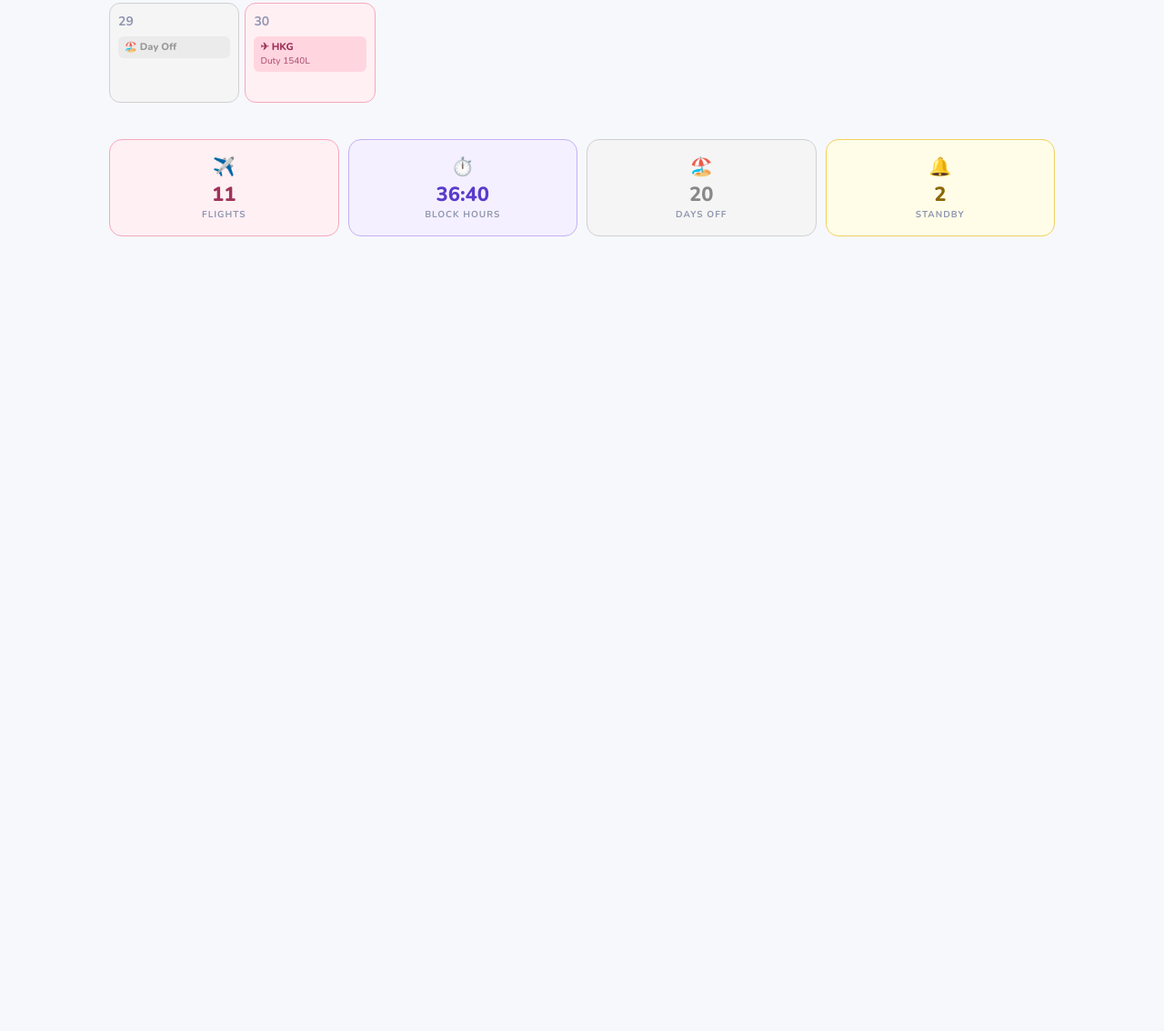
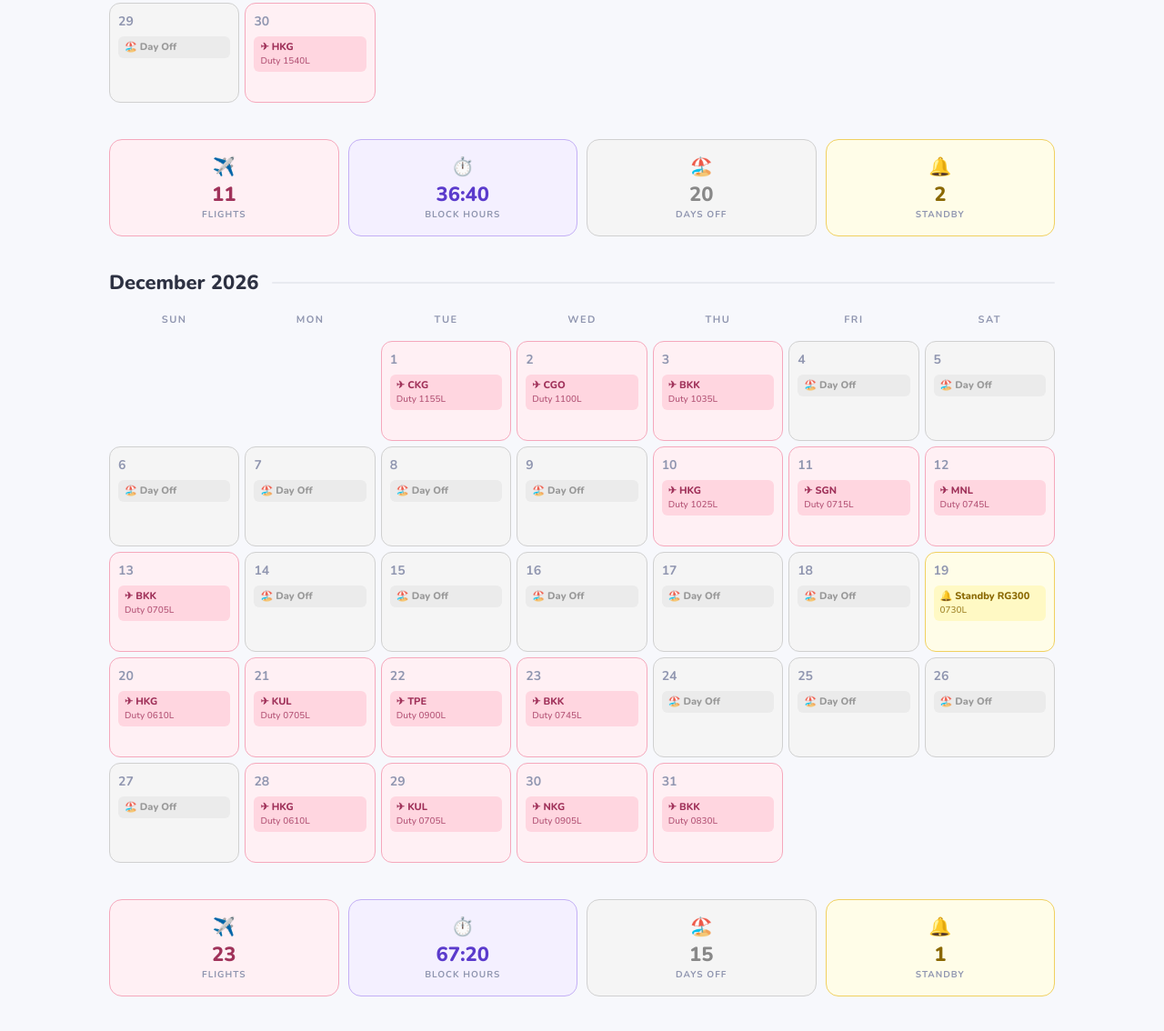
Before and after one commit to puttysmilez/Roster, a plain HTML site: page index.html in a window 1280 px wide. Shown: the part 894-2028 px from the top of the page at 91% size. Before the commit the page ends 1218 px from the top, so only its background shows below. Drawn offline with nearby package versions, Linux system fonts and the light colour scheme.

Commit message:
Update index.html

```diff
--- a/index.html
+++ b/index.html
@@ -488,6 +488,39 @@
     </div>
   </div>
 
+  <!-- December 2026 -->
+  <div class="month-block" style="margin-top:36px;">
+    <div class="month-header">
+      <h2>December 2026</h2>
+      <div class="line"></div>
+    </div>
+    <div class="calendar" id="dec-calendar"></div>
+  </div>
+
+  <!-- December Stats -->
+  <div class="stats-grid">
+    <div class="stat-card card-flight">
+      <div class="stat-icon">✈️</div>
+      <div class="stat-value" id="dec-stat-flights">—</div>
+      <div class="stat-label">Flights</div>
+    </div>
+    <div class="stat-card card-hours">
+      <div class="stat-icon">⏱️</div>
+      <div class="stat-value" id="dec-stat-hours">—</div>
+      <div class="stat-label">Block Hours</div>
+    </div>
+    <div class="stat-card card-off">
+      <div class="stat-icon">🏖️</div>
+      <div class="stat-value" id="dec-stat-off">—</div>
+      <div class="stat-label">Days Off</div>
+    </div>
+    <div class="stat-card card-standby">
+      <div class="stat-icon">🔔</div>
+      <div class="stat-value" id="dec-stat-standby">—</div>
+      <div class="stat-label">Standby</div>
+    </div>
+  </div>
+
 </div>
 
 <!-- Modal -->
@@ -741,6 +774,64 @@ const rosterDataNov = {
   '2026-11-30': [{ type:'flight', label:'BKK → HKG', dep:'1700L', arr:'2050L', duty:'CX0706', ac:'33A', block:'2:50', dutyStart:'1540L', dutyEnd:'2120L', dutyPeriod:'5:40' }],
 };
 
+const rosterDataDec = {
+  '2026-12-01': [
+    { type:'flight', label:'HKG → CKG', dep:'1320L', arr:'1600L', duty:'CX0966', ac:'33P', block:'2:40', dutyStart:'1155L' },
+    { type:'flight', label:'CKG → HKG', dep:'1715L', arr:'1940L', duty:'CX0929', ac:'33P', block:'2:25', dutyEnd:'2010L', dutyPeriod:'8:15' },
+  ],
+  '2026-12-02': [
+    { type:'flight', label:'HKG → CGO', dep:'1225L', arr:'1500L', duty:'CX0952', ac:'32Q', block:'2:35', dutyStart:'1100L' },
+    { type:'flight', label:'CGO → HKG', dep:'1615L', arr:'1910L', duty:'CX0957', ac:'32Q', block:'2:55', dutyEnd:'1940L', dutyPeriod:'8:40' },
+  ],
+  '2026-12-03': [{ type:'flight', label:'HKG → BKK', dep:'1200L', arr:'1405L', duty:'CX0653', ac:'32Q', block:'3:05', dutyStart:'1035L', dutyEnd:'1435L', dutyPeriod:'5:00' }],
+  '2026-12-04': [{ type:'off', label:'Day Off' }],
+  '2026-12-05': [{ type:'off', label:'Day Off' }],
+  '2026-12-06': [{ type:'off', label:'Day Off' }],
+  '2026-12-07': [{ type:'off', label:'Day Off' }],
+  '2026-12-08': [{ type:'off', label:'Day Off' }],
+  '2026-12-09': [{ type:'off', label:'Day Off' }],
+  '2026-12-10': [{ type:'flight', label:'BKK → HKG', dep:'1145L', arr:'1535L', duty:'CX0750', ac:'77P', block:'2:50', dutyStart:'1025L', dutyEnd:'1605L', dutyPeriod:'4:40' }],
+  '2026-12-11': [
+    { type:'flight', label:'HKG → SGN', dep:'0840L', arr:'1035L', duty:'CX0767', ac:'77P', block:'2:55', dutyStart:'0715L' },
+    { type:'flight', label:'SGN → HKG', dep:'1145L', arr:'1530L', duty:'CX0766', ac:'77P', block:'2:45', dutyEnd:'1600L', dutyPeriod:'8:45' },
+  ],
+  '2026-12-12': [
+    { type:'flight', label:'HKG → MNL', dep:'0910L', arr:'1120L', duty:'CX0901', ac:'77P', block:'2:10', dutyStart:'0745L' },
+    { type:'flight', label:'MNL → HKG', dep:'1235L', arr:'1505L', duty:'CX0930', ac:'77P', block:'2:30', dutyEnd:'1535L', dutyPeriod:'7:50' },
+  ],
+  '2026-12-13': [{ type:'flight', label:'HKG → BKK', dep:'0830L', arr:'1035L', duty:'CX0705', ac:'77P', block:'3:05', dutyStart:'0705L', dutyEnd:'1105L', dutyPeriod:'5:00' }],
+  '2026-12-14': [{ type:'off', label:'Day Off' }],
+  '2026-12-15': [{ type:'off', label:'Day Off' }],
+  '2026-12-16': [{ type:'off', label:'Day Off' }],
+  '2026-12-17': [{ type:'off', label:'Day Off' }],
+  '2026-12-18': [{ type:'off', label:'Day Off' }],
+  '2026-12-19': [{ type:'reserve', label:'Standby RG300', dutyStart:'0730L', dutyEnd:'1130L', period:'4:00' }],
+  '2026-12-20': [{ type:'flight', label:'BKK → HKG', dep:'0730L', arr:'1115L', duty:'CX0752', ac:'33B', block:'2:45', dutyStart:'0610L', dutyEnd:'1145L', dutyPeriod:'4:35' }],
+  '2026-12-21': [
+    { type:'flight', label:'HKG → KUL', dep:'0830L', arr:'1230L', duty:'CX0723', ac:'33J', block:'4:00', dutyStart:'0705L' },
+    { type:'flight', label:'KUL → HKG', dep:'1335L', arr:'1745L', duty:'CX0760', ac:'33J', block:'4:10', dutyEnd:'1815L', dutyPeriod:'11:10' },
+  ],
+  '2026-12-22': [
+    { type:'flight', label:'HKG → TPE', dep:'1025L', arr:'1215L', duty:'CX0494', ac:'33E', block:'1:50', dutyStart:'0900L' },
+    { type:'flight', label:'TPE → HKG', dep:'1320L', arr:'1525L', duty:'CX0495', ac:'33E', block:'2:05', dutyEnd:'1555L', dutyPeriod:'6:55' },
+  ],
+  '2026-12-23': [{ type:'flight', label:'HKG → BKK', dep:'0910L', arr:'1120L', duty:'CX0717', ac:'35G', block:'3:10', dutyStart:'0745L', dutyEnd:'1150L', dutyPeriod:'5:05' }],
+  '2026-12-24': [{ type:'off', label:'Day Off' }],
+  '2026-12-25': [{ type:'off', label:'Day Off' }],
+  '2026-12-26': [{ type:'off', label:'Day Off' }],
+  '2026-12-27': [{ type:'off', label:'Day Off' }],
+  '2026-12-28': [{ type:'flight', label:'BKK → HKG', dep:'0730L', arr:'1115L', duty:'CX0752', ac:'33A', block:'2:45', dutyStart:'0610L', dutyEnd:'1145L', dutyPeriod:'4:35' }],
+  '2026-12-29': [
+    { type:'flight', label:'HKG → KUL', dep:'0830L', arr:'1230L', duty:'CX0723', ac:'33B', block:'4:00', dutyStart:'0705L' },
+    { type:'flight', label:'KUL → HKG', dep:'1335L', arr:'1745L', duty:'CX0760', ac:'33B', block:'4:10', dutyEnd:'1815L', dutyPeriod:'11:10' },
+  ],
+  '2026-12-30': [
+    { type:'flight', label:'HKG → NKG', dep:'1030L', arr:'1300L', duty:'CX0356', ac:'33P', block:'2:30', dutyStart:'0905L' },
+    { type:'flight', label:'NKG → HKG', dep:'1415L', arr:'1710L', duty:'CX0357', ac:'33P', block:'2:55', dutyEnd:'1740L', dutyPeriod:'8:35' },
+  ],
+  '2026-12-31': [{ type:'flight', label:'HKG → BKK', dep:'0955L', arr:'1200L', duty:'CX0615', ac:'33E', block:'3:05', dutyStart:'0830L', dutyEnd:'1230L', dutyPeriod:'5:00' }],
+};
+
 function typeClass(t) {
   const m = { flight:'type-flight', sb:'type-off', off:'type-off', ground:'type-off', pg:'type-off', reserve:'type-reserve', training:'type-training' };
   return m[t] || 'type-off';
@@ -939,6 +1030,7 @@ function renderMonth(containerId, year, month, data) {
 }
 
 renderMonth('nov-calendar', 2026, 11, rosterDataNov);
+renderMonth('dec-calendar', 2026, 12, rosterDataDec);
 
 // ── Calculate Stats ───────────────────────────────────────
 function calcStats(data, prefix) {
@@ -969,12 +1061,13 @@ function calcStats(data, prefix) {
 }
 
 calcStats(rosterDataNov, 'nov');
+calcStats(rosterDataDec, 'dec');
 
 // ── Countdown to next duty (real-time) ───────────────────
 function getNextDuty() {
   const now = new Date();
   const todayStr = `${now.getFullYear()}-${String(now.getMonth()+1).padStart(2,'0')}-${String(now.getDate()).padStart(2,'0')}`;
-  const combined = { ...rosterData, ...rosterDataJul, ...rosterDataAug, ...rosterDataSep, ...rosterDataNov };
+  const combined = { ...rosterData, ...rosterDataJul, ...rosterDataAug, ...rosterDataSep, ...rosterDataNov, ...rosterDataDec };
   const sorted = Object.keys(combined).sort();
 
   for (const dateStr of sorted) {
```
